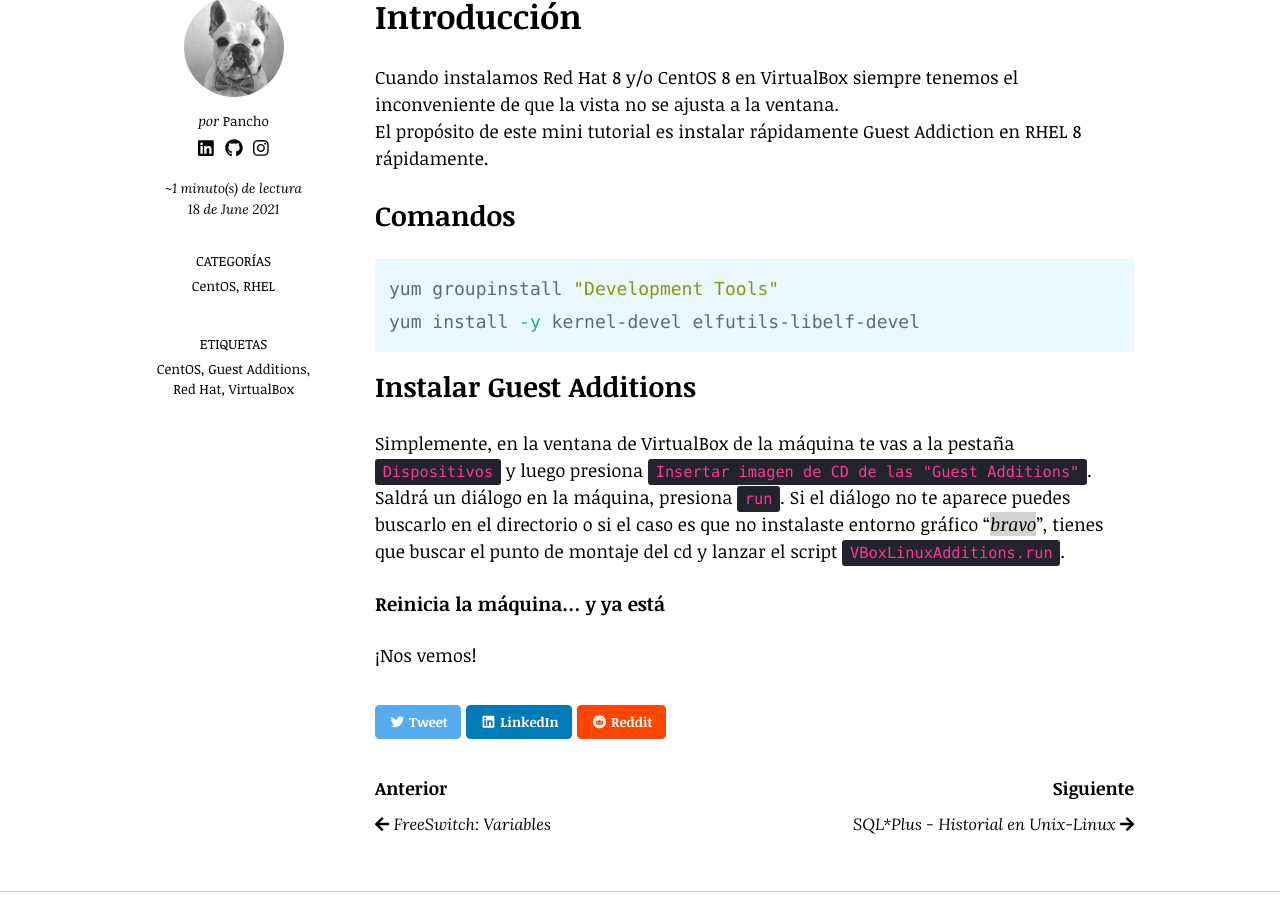
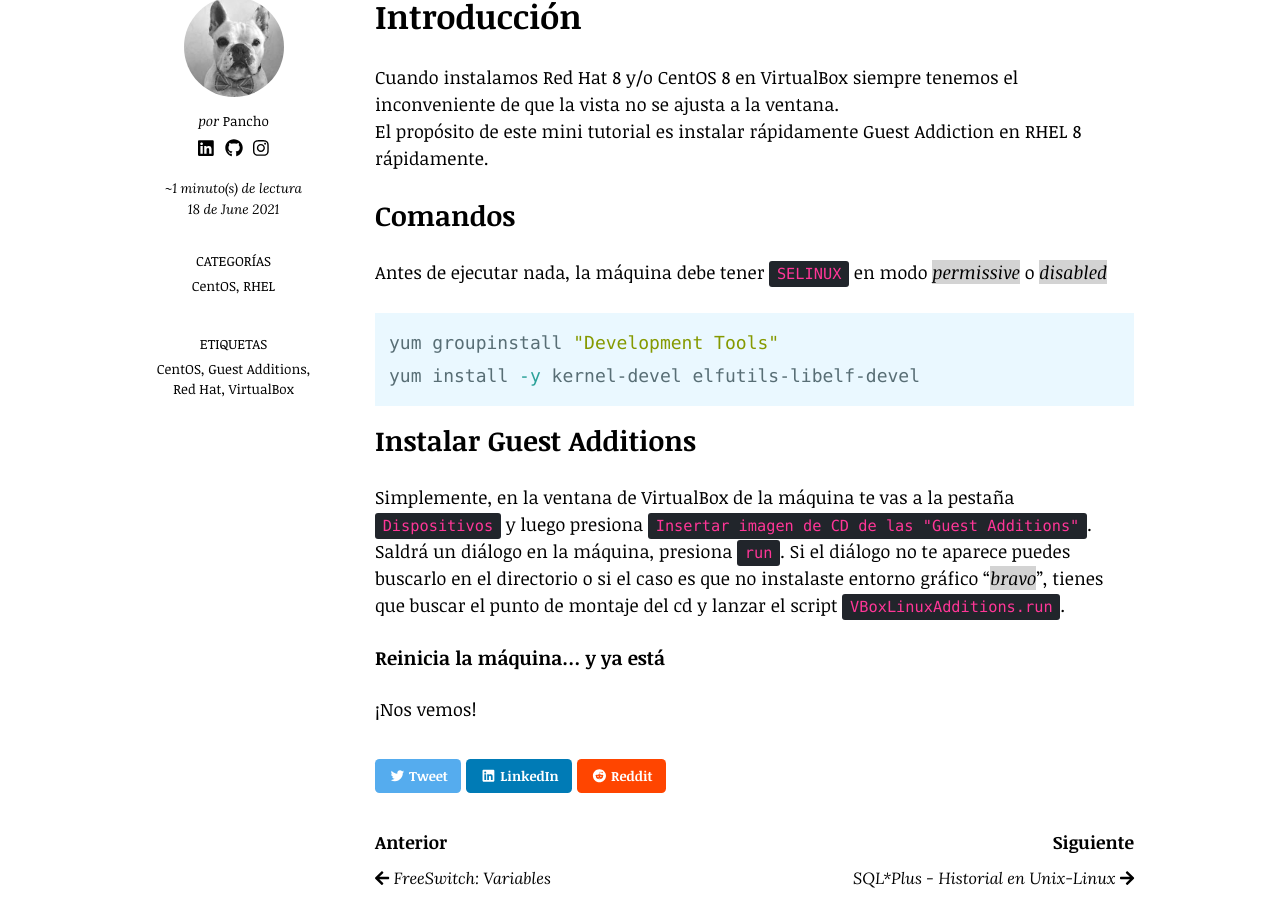
Before and after one commit to noobchamp/blog, a Jekyll site: the page built from _posts/2021-06-18-RedHat8-VirtualBox.markdown, in a window 1280 px wide and 900 px high, scrolled down 880 px. Built offline with Jekyll 4.4.1, drawn with Linux system fonts in a browser that asks for light colours; nearby versions of some CDN libraries; comment, search, counter and statistics services are not loaded.

Commit message:
corregir vbox guest adittion

````diff
--- a/_posts/2021-06-18-RedHat8-VirtualBox.markdown
+++ b/_posts/2021-06-18-RedHat8-VirtualBox.markdown
@@ -19,6 +19,7 @@
 El propósito de este mini tutorial es instalar rápidamente Guest Addiction en RHEL 8 rápidamente.
 
 ## Comandos
+Antes de ejecutar nada, la máquina debe tener `SELINUX` en modo _permissive_ o _disabled_
 ```bash
 yum groupinstall "Development Tools"
 yum install -y kernel-devel elfutils-libelf-devel
````
